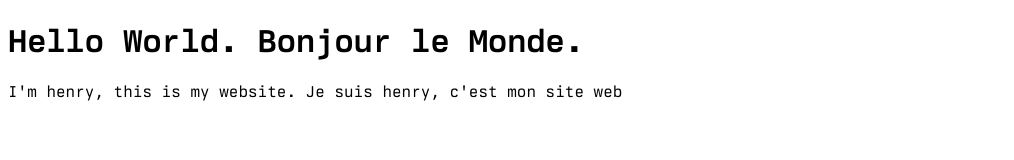
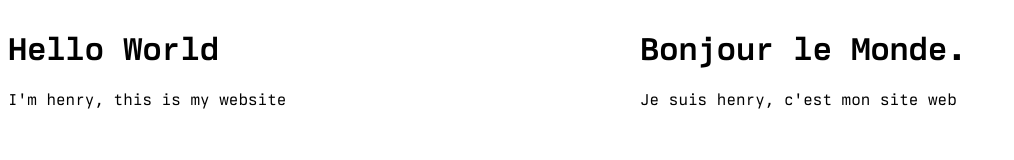
Before and after one commit to hmadej/hmadej.github.io, a plain HTML site: page index.html in a window 1280 px wide. Shown: the whole page, without its empty margins (0-1014 px from the left). Drawn offline with Linux system fonts and the light colour scheme.

Commit message:
use grid

```diff
--- a/index.html
+++ b/index.html
@@ -4,7 +4,15 @@
     <link rel="stylesheet" href="stylesheets/style.css">
   </head>
   <body>
-    <h1>Hello World. Bonjour le Monde.</h1>
-    <p>I'm henry, this is my website. Je suis henry, c'est mon site web</p>
+    <div class="wrapper">
+      <div>
+        <h1>Hello World</h1>
+        <p>I'm henry, this is my website</p>
+      </div>
+      <div>
+        <h1>Bonjour le Monde.</h1>
+        <p>Je suis henry, c'est mon site web</p>
+      </div>
+    </div>
   </body>
 </html>
--- a/stylesheets/style.css
+++ b/stylesheets/style.css
@@ -13,3 +13,7 @@
 body {
   font-family: BerkeleyMono;
 }
+.wrapper {
+  display: grid;
+  grid-template-columns: 1fr 1fr;
+}
```
